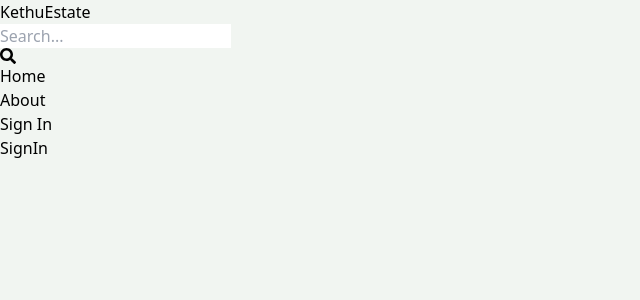
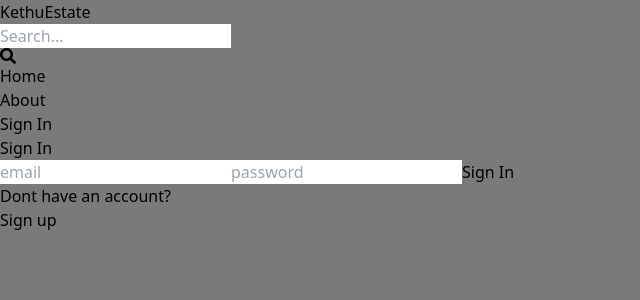
Before and after one commit to kethu2001/mern_estate, a React (Vite) app in the folder client/: page /sign-in in a window 1280 px wide. Shown: the top 300 px of the page, without its empty margins (0-640 px from the left). Built offline with nearby package versions, Linux system fonts and the light colour scheme.

Commit message:
full functionality of the sign in page

```diff
--- a/client/src/index.css
+++ b/client/src/index.css
@@ -73,5 +73,6 @@
 @tailwind utilities;
 
 body{
-  background-color: rgb(241, 245, 241);
+  /* background-color: rgb(241, 245, 241); */
+  background-color: rgb(122, 122, 124);
 }
--- a/client/src/pages/SignIn.jsx
+++ b/client/src/pages/SignIn.jsx
@@ -1,7 +1,65 @@
-import React from 'react'
+import React, { useState } from 'react'
+import { Link, useNavigate } from 'react-router-dom'
 
 export default function SignIn() {
+  const [formData, setFormData] = useState({});
+  const [error, setError] = useState(null);
+  const [loading, setLoading] = useState(false);
+  const navigate = useNavigate();
+  const handleChange = (e) => {
+    setFormData({
+      ...formData,
+      [e.target.id]: e.target.value,
+    });
+  };
+  const handleSubmit = async (e) => {
+    e.preventDefault();
+    try {
+      setLoading(true);
+      //submit the form
+      const res = await fetch('/api/auth/signin',
+        {
+          method: "POST",
+          headers: { 'Content-Type': 'application/json', },
+          body: JSON.stringify(formData),
+        });
+      //convert results to json
+      const data = await res.json();
+      console.log(data)
+      if (data.success === false) {
+        setLoading(false);
+        setError(data.message);
+        return;
+      }
+      setLoading(false);
+      setError(null);
+      navigate('/');
+    } catch (error) {
+      setLoading(false);
+      setError(error.message);
+    }
+
+  };
   return (
-    <div>SignIn</div>
+    <div className='p-3 max-w-lg mx-auto'>
+
+      <h1 className='text-3xl text-center font-semibold my-7'>Sign In</h1>
+
+      <form onSubmit={handleSubmit} className='flex flex-col gap-4'>
+        <input type="email" placeholder='email' className='border p-3 rounded-lg' id='email' onChange={handleChange} />
+        <input type="password" placeholder='password' className='border p-3 rounded-lg' id='password' onChange={handleChange} />
+        <button disabled={loading} className='bg-slate-700 text-white p-3 rounded-lg uppercase hover:opacity-95 disabled:opacity-80'>{loading ? 'Loading...' : 'Sign In'}</button>
+      </form>
+
+      <div className='flex gap-2 mt-5'>
+        <p>Dont have an account?</p>
+        <Link to={"/sign-up"}>
+          <span className='text-blue-700'>Sign up</span>
+        </Link>
+      </div>
+
+      {error && <p className='text-red-500 mt-5'>{error}</p>}
+
+    </div>
   )
 }
```
